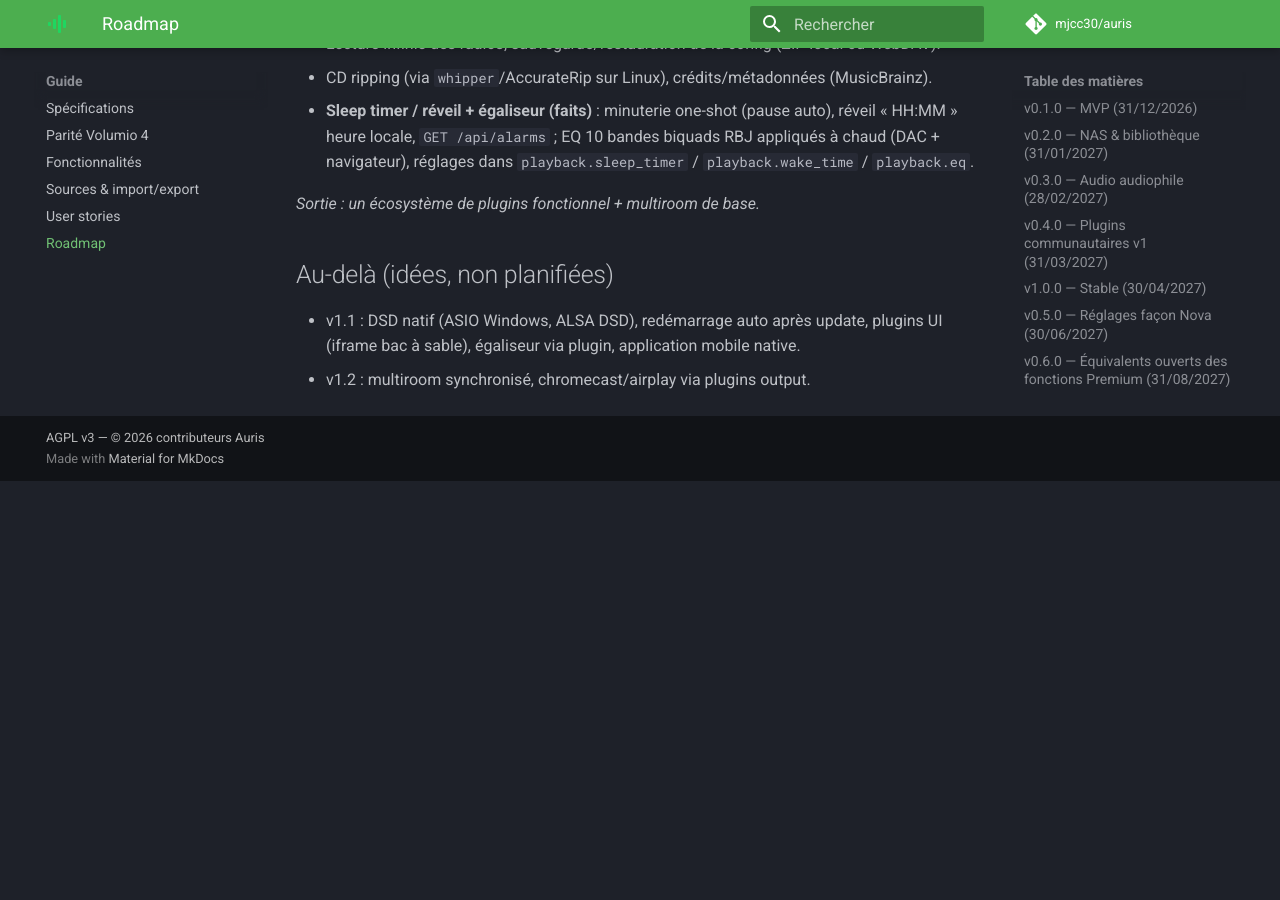
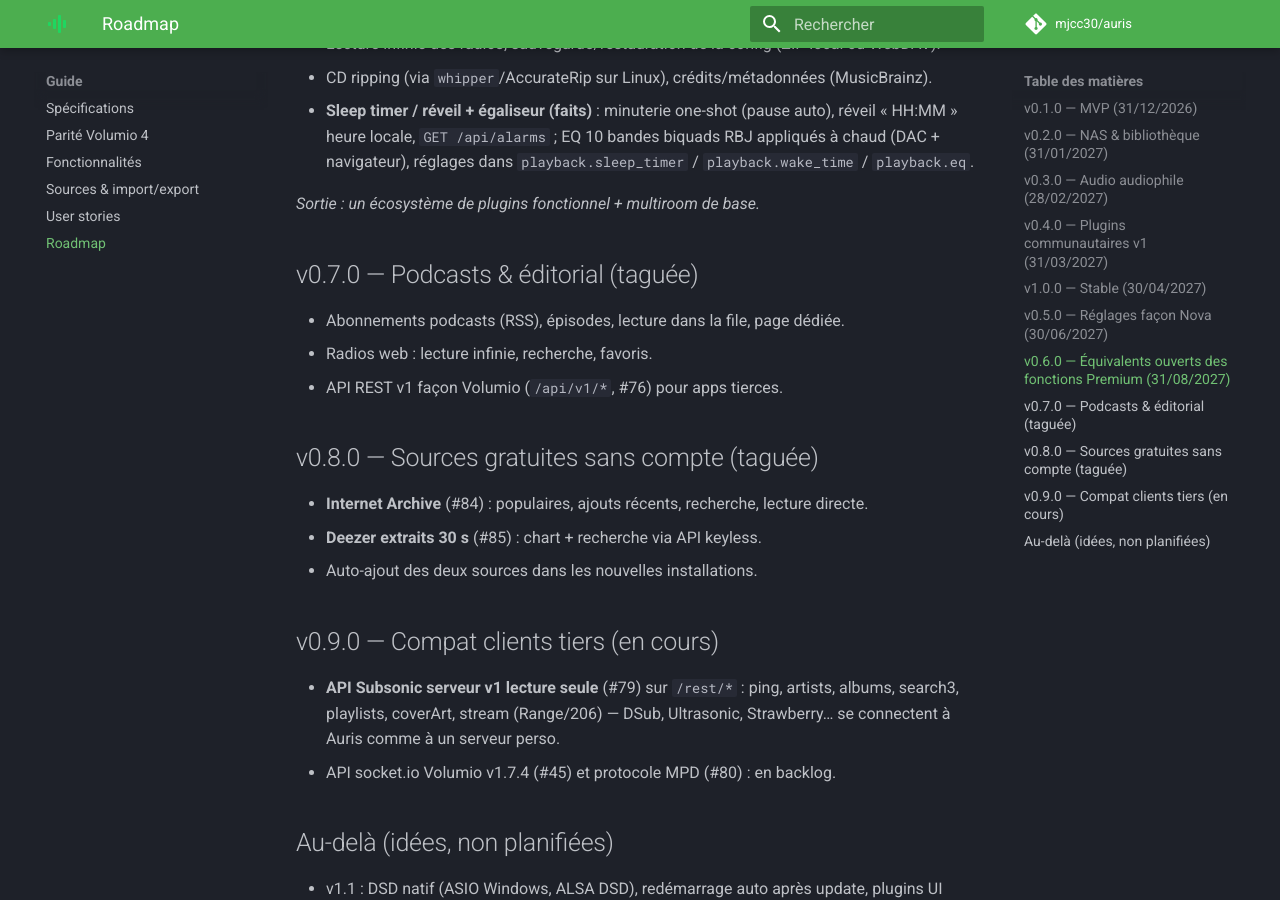
Before and after one commit to mjcc30/auris, an MkDocs documentation site: the page built from docs/ROADMAP.md, in a window 1280 px wide and 900 px high, scrolled down 2046 px. Built offline with MkDocs 1.6.1 and Material for MkDocs 9.7.7, drawn with Linux system fonts in a browser that asks for light colours; comment, search, counter and statistics services are not loaded; before the commit the page ends 2527 px from its top, so only the background shows below that.

Commit message:
docs(roadmap): sections v0.7.0 / v0.8.0 taguées + v0.9.0 en cours (Subsonic #79)
Generated by Mistral Vibe.
Co-Authored-By: Mistral Vibe <vibe@mistral.ai>

```diff
--- a/docs/ROADMAP.md
+++ b/docs/ROADMAP.md
@@ -77,6 +77,25 @@ ouverts ou des intégrations communautaires avec compte utilisateur :
 
 *Sortie : un écosystème de plugins fonctionnel + multiroom de base.*
 
+## v0.7.0 — Podcasts & éditorial (taguée)
+
+- Abonnements podcasts (RSS), épisodes, lecture dans la file, page dédiée.
+- Radios web : lecture infinie, recherche, favoris.
+- API REST v1 façon Volumio (`/api/v1/*`, #76) pour apps tierces.
+
+## v0.8.0 — Sources gratuites sans compte (taguée)
+
+- **Internet Archive** (#84) : populaires, ajouts récents, recherche, lecture directe.
+- **Deezer extraits 30 s** (#85) : chart + recherche via API keyless.
+- Auto-ajout des deux sources dans les nouvelles installations.
+
+## v0.9.0 — Compat clients tiers (en cours)
+
+- **API Subsonic serveur v1 lecture seule** (#79) sur `/rest/*` : ping, artists,
+  albums, search3, playlists, coverArt, stream (Range/206) — DSub, Ultrasonic,
+  Strawberry… se connectent à Auris comme à un serveur perso.
+- API socket.io Volumio v1.7.4 (#45) et protocole MPD (#80) : en backlog.
+
 ## Au-delà (idées, non planifiées)
 
 - v1.1 : DSD natif (ASIO Windows, ALSA DSD), redémarrage auto après update,
```
